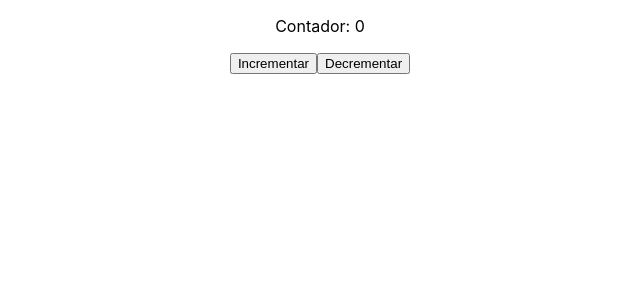
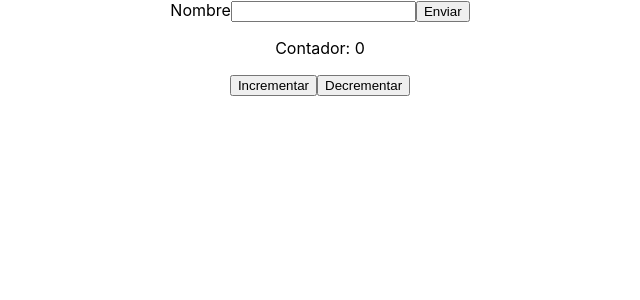
Before and after one commit to MikeArJay/Ejercicio1-Componentes-sencillos-React, a React (Create React App) app: page / in a window 1280 px wide. Shown: the top 300 px of the page, without its empty margins (320-960 px from the left). Built offline with nearby package versions, Linux system fonts and the light colour scheme.

Commit message:
Formulario

```diff
--- a/src/App.js
+++ b/src/App.js
@@ -1,10 +1,12 @@
 import './App.css';
 import Contador from './Contador';
+import Formulario from './Formulario';
 
 function App() {
   return (
     <div className="App">
-    <Contador/>
+      <Formulario/>
+      <Contador/>
     </div>
   );
 }
--- /dev/null
+++ b/src/Formulario.js
@@ -0,0 +1,28 @@
+import React, {useState} from "react";
+
+function Formulario() {
+    const [nombre, setNombre] = useState('');
+    const [mostratMensaje, setMosrtrarMensaje] = useState(false);
+
+    const handleChange = (event) => {
+        setNombre(event.target.value);
+    };
+    const HandleSubmit =(event) => {
+        event.preventDefault();
+        setMosrtrarMensaje(true);
+    }
+
+    return(
+        <>
+        <form onSubmit={HandleSubmit}>
+            <label>Nombre
+            <input type = "text" value={nombre} on onChange={handleChange}></input>
+            </label>
+            <button type="submit">Enviar</button>
+        </form>
+        {mostratMensaje && <p>!Hola, {nombre}!</p>}
+        </>
+    );
+}
+
+export default Formulario;
```
